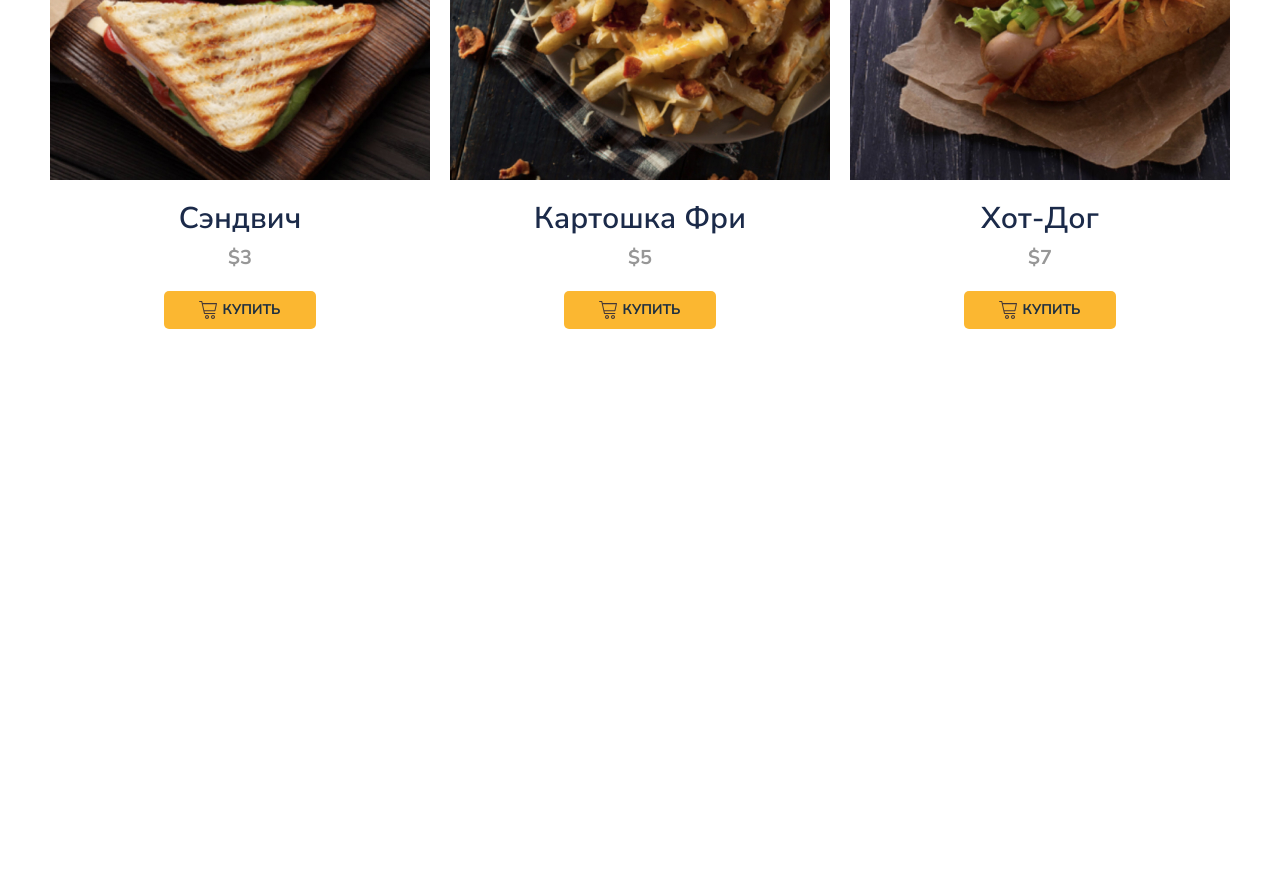
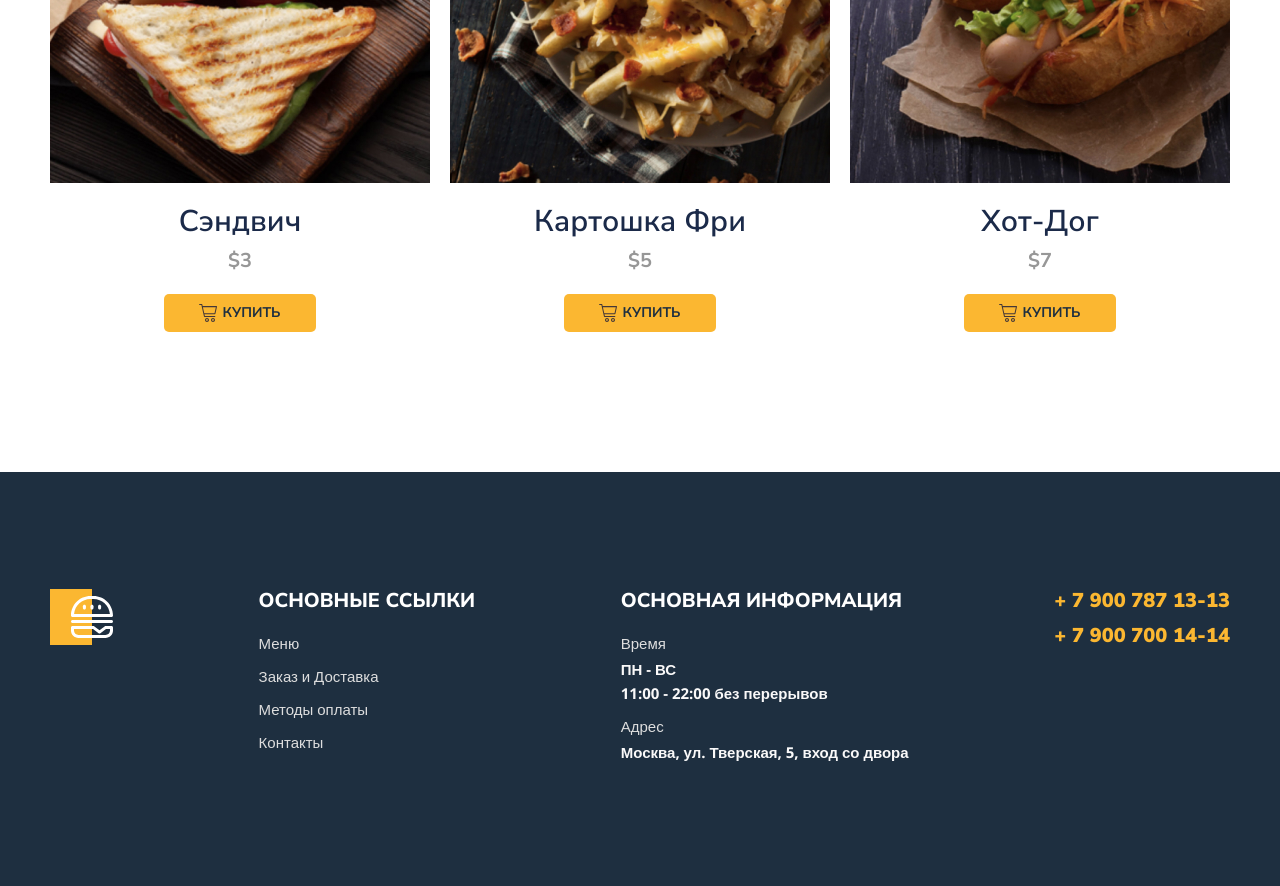
Before and after one commit to A5ndrey/Module01-Burger, a plain HTML site: page index.html in a window 1280 px wide. Shown: the part 3000-3886 px from the top of the page. Before the commit the page ends 3469 px from the top, so only its background shows below. Drawn offline with nearby package versions, Linux system fonts and the light colour scheme.

Commit message:
Add files

```diff
--- a/index.html
+++ b/index.html
@@ -231,5 +231,42 @@
 				</div>
 			</section>
 		</main>
+		<footer class="footer">
+			<div class="container">
+				<div class="footer-box">
+					<div class="footr-item">
+						<img class="footer-logo" src="images/logo-footer.svg" alt="Logo">
+					</div>
+					<div class="footr-item">
+						<h2>основные ссылки</h2>
+						<ul class="footer-list">
+							<li><a href="#">Меню</a></li>
+							<li><a href="#">Заказ и Доставка</a></li>
+							<li><a href="#">Методы оплаты</a></li>
+							<li><a href="#">Контакты</a></li>
+						</ul>
+					</div>
+					<div class="footr-item">
+						<h2>основная информация</h2>
+						<ul class="footer-list">
+							<li>
+								<span>Время</span>
+								ПН - ВС <br> 11:00 - 22:00 без перерывов
+							</li>
+							<li>
+								<span>Адрес</span>
+								Москва, ул. Тверская, 5, вход со двора
+							</li>
+						</ul>
+					</div>
+					<div class="footr-tel">
+						<ul class="footer-list">
+							<li>+ 7 900 787 13-13</li>
+							<li>+ 7 900 700 14-14</li>
+						</ul>
+					</div>
+				</div>
+			</div>
+		</footer>
 	</body>
 </html>
--- a/style/main.css
+++ b/style/main.css
@@ -321,7 +321,7 @@ header{
 	display: flex;
 	justify-content: space-between;
 	gap: 20px;
-	margin-top: 34px;
+	margin-top: 37px;
 	margin-bottom: 140px;
 }
 
@@ -364,8 +364,10 @@ header{
 }
 
 .menu-flex-icon{
+	display: block;
 	background-image: url("../images/cart-menu.svg");
 	background-repeat: no-repeat;
+	background-size: cover;
 	width: 18px;
 	height: 18px;
 }
@@ -376,3 +378,66 @@ header{
 	font-size: 14px;
 	text-transform: uppercase;
 }
+
+/*-----------------------------------------------------------footer----------------*/
+
+.footer {
+	background: #1E2F40;
+	color: #fff;
+	padding-top: 117px;
+	padding-bottom: 106px;
+}
+
+.footer-box{
+	display: flex;
+	justify-content: space-between;
+}
+
+.footer-logo {
+	width: 63px;
+	height: 56px;
+}
+.footr-item {
+	flex: 0 0 auto;
+}
+.footr-item h2 {
+	font-size: 20px;
+	font-weight: 800;
+	text-transform: uppercase;
+	margin-bottom: 19px;
+	margin-top: 0px;
+}
+
+.footr-item li {
+	margin-bottom: 9px;
+	font-family: 'Open Sans', sans-serif;
+	font-size: 15px;
+	color: #FAF9F9;
+	font-weight: 700;
+	line-height: 24px;
+}
+.footr-item a {
+	color: #DEDEDE;
+	text-decoration: none;
+	font-weight: 400;
+}
+.footr-item span {
+	color: #DEDEDE;
+	display: block;
+	font-weight: 400;
+	margin-bottom: 2px;
+}
+.footr-tel ul {
+	font-size: 20px;
+	color: #FBB731;
+	margin-top: 0px;
+	font-weight: 900;
+}
+.footr-tel li {
+	margin-bottom: 12px;
+}
+
+.footer-list{
+	padding-left: 0px;
+	list-style-type: none;
+}
```
Also changed, not shown: images/logo-footer.svg (added).
